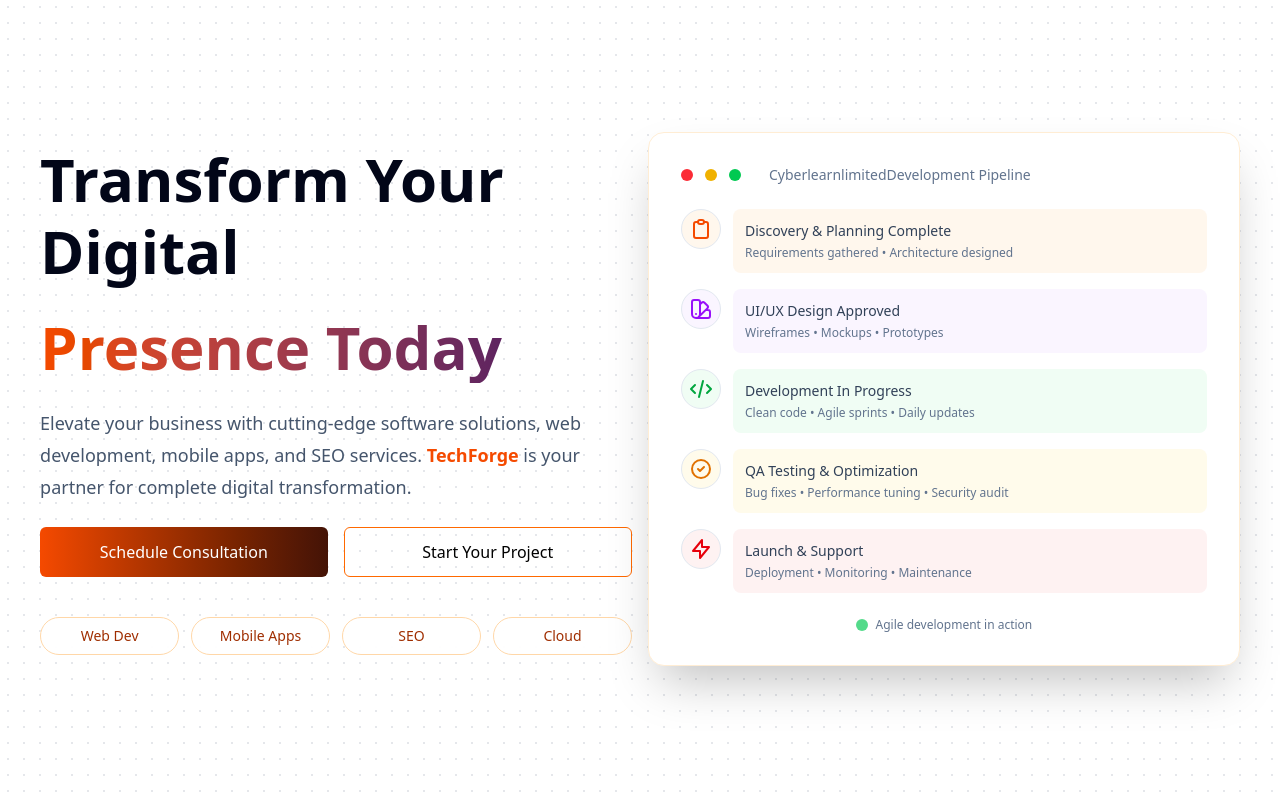
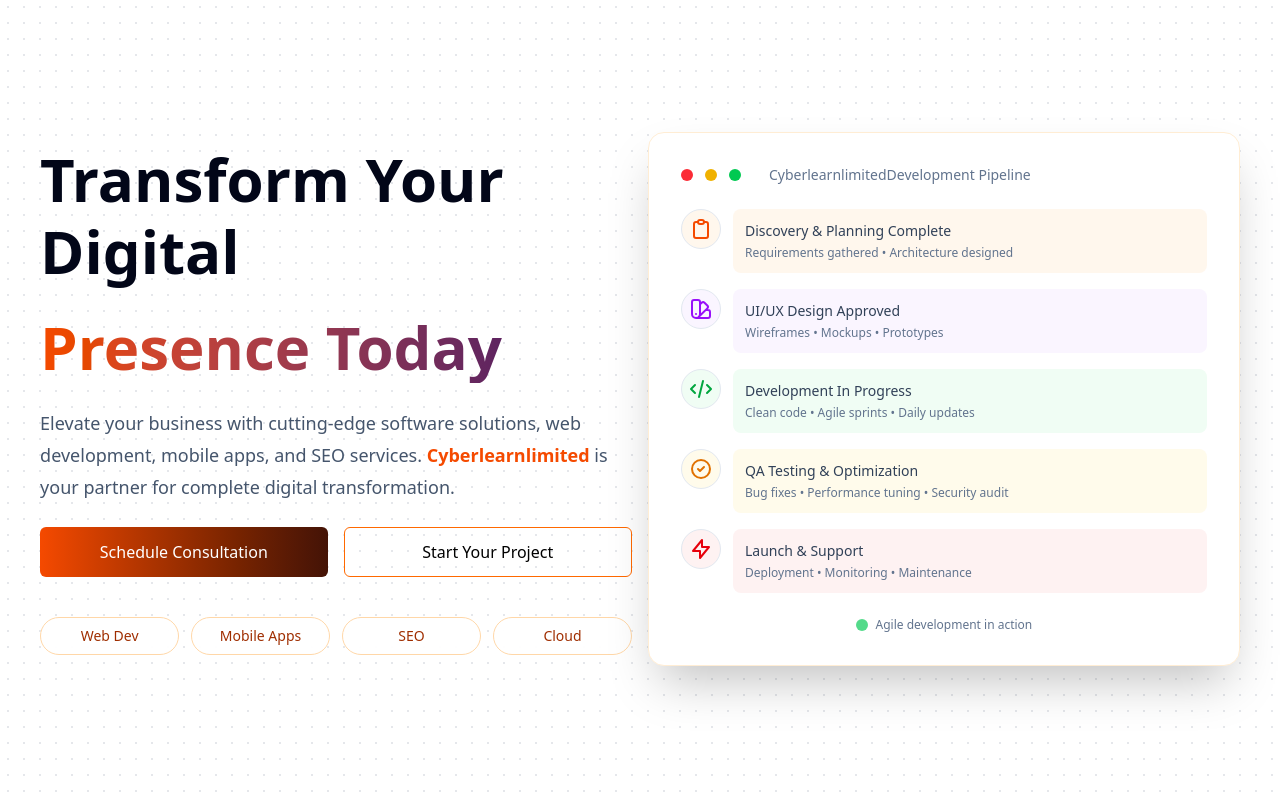
Before and after one commit to hemarastylepeke/cyberlearn, a Django app: page / in a window 1280 px wide. Shown: the part 66-864 px from the top of the page. Run offline with Django 5.2, Linux system fonts and the light colour scheme; style sheets or scripts are compiled from the project's sources; some libraries are stand-ins or nearby versions.

Commit message:
replace Techforge with Cyberlearnlimited

```diff
--- a/templates/main/home.html
+++ b/templates/main/home.html
@@ -15,7 +15,7 @@
                             <h2 class="text-transparent bg-clip-text bg-gradient-to-r from-orange-600 to-purple-950 leading-18 md:text-6xl text-4xl font-semibold">Presence Today</h2>
                             <p class="text-lg leading-8 text-slate-600 max-w-3xl">
                                 Elevate your business with cutting-edge software solutions, web development, mobile apps, and SEO services.
-                                <span class="text-orange-600 font-semibold">TechForge</span> is your partner for complete digital transformation.
+                                <span class="text-orange-600 font-semibold">Cyberlearnlimited</span> is your partner for complete digital transformation.
                             </p>
                             <div class="flex flex-col md:flex-row gap-4 w-full">
                                 <a href="{% url 'account_login' %}" class="bg-gradient-to-r from-orange-600 to-orange-950 hover:bg-gradient-to-r hover:from-orange-950 hover:to-orange-600 text-white rounded-md flex transition-colors duration-300 ease-in w-full items-center justify-center py-3 text-center">Schedule Consultation</a>
```
